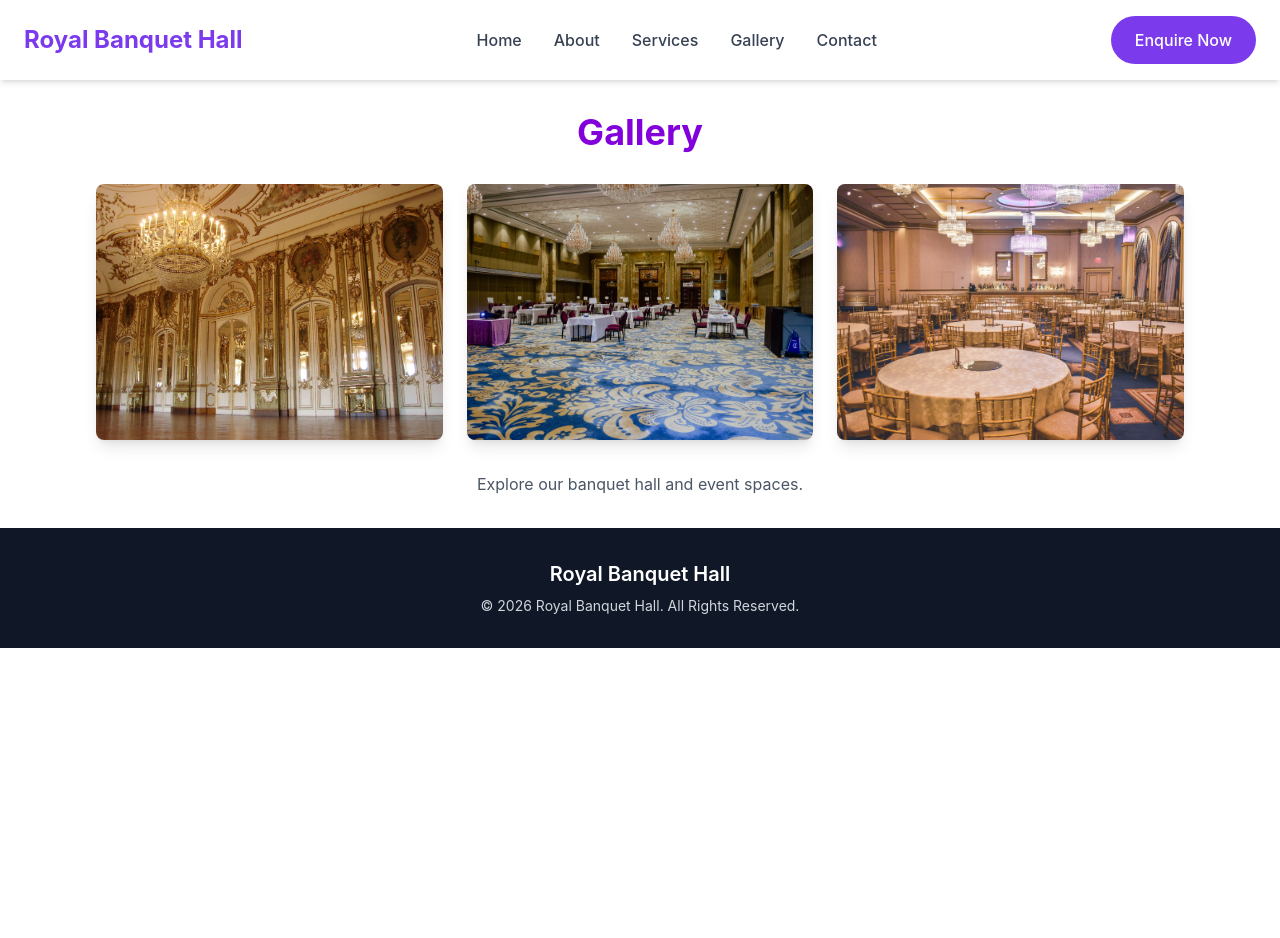
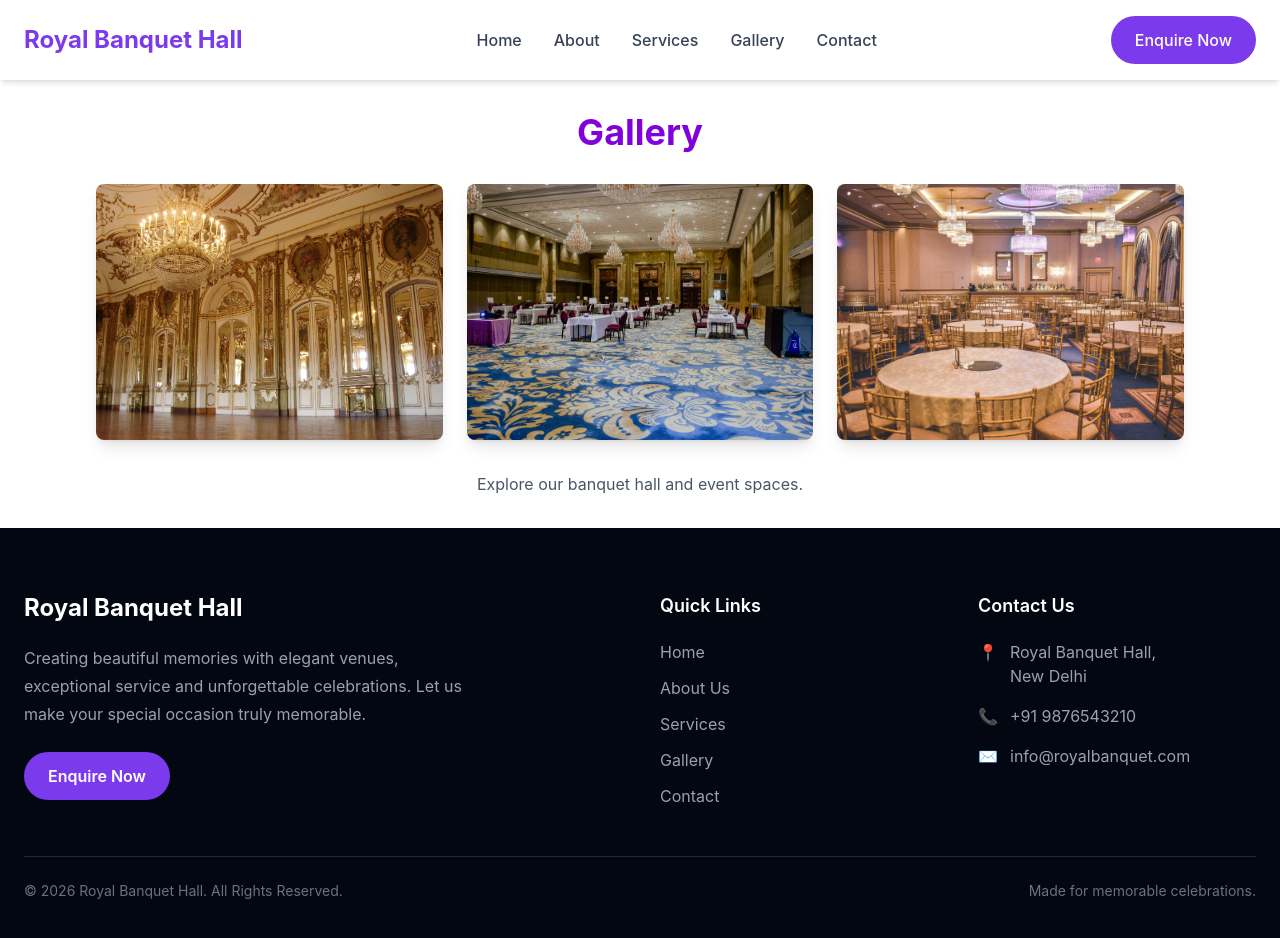
Before and after one commit to deveshkumar0902/Banquet_Intern, a React app in the folder frontend/: page /gallery in a window 1280 px wide. Shown: the top 938 px of the page. Before the commit the page ends 800 px from the top, so only its background shows below. Built offline with nearby package versions, Linux system fonts and the light colour scheme; the HTML template or start-up script is replaced by a standard one.

Commit message:
Redesigned footer layout

```diff
--- a/frontend/src/components/layout/Footer.jsx
+++ b/frontend/src/components/layout/Footer.jsx
@@ -1,16 +1,148 @@
 import Container from "./Container";
+import { Link } from "react-router-dom";
 
 function Footer() {
   return (
-    <footer className="bg-gray-900 text-white">
+    <footer className="bg-gray-950 text-white">
+
       <Container>
-        <div className="flex flex-col items-center justify-center py-8">
-          <h2 className="text-xl font-semibold">Royal Banquet Hall</h2>
-          <p className="mt-2 text-sm text-gray-300">
-            © 2026 Royal Banquet Hall. All Rights Reserved.
-          </p>
+        <div className="py-16">
+
+          {/* Main Footer */}
+
+          <div className="grid md:grid-cols-2 lg:grid-cols-4 gap-10">
+
+            {/* Brand */}
+
+            <div className="lg:col-span-2">
+
+              <Link
+                to="/"
+                className="text-2xl font-bold text-white"
+              >
+                Royal Banquet Hall
+              </Link>
+
+              <p className="mt-5 text-gray-400 leading-7 max-w-md">
+                Creating beautiful memories with elegant venues,
+                exceptional service and unforgettable celebrations.
+                Let us make your special occasion truly memorable.
+              </p>
+
+              <a
+                href="#enquiry-form"
+                className="inline-block mt-6 bg-[#7C3AED] hover:bg-[#6D28D9] px-6 py-3 rounded-full font-semibold transition"
+              >
+                Enquire Now
+              </a>
+
+            </div>
+
+            {/* Quick Links */}
+
+            <div>
+
+              <h3 className="text-lg font-semibold mb-5">
+                Quick Links
+              </h3>
+
+              <div className="space-y-3">
+
+                <Link
+                  to="/"
+                  className="block text-gray-400 hover:text-white transition"
+                >
+                  Home
+                </Link>
+
+                <a
+                  href="#about"
+                  className="block text-gray-400 hover:text-white transition"
+                >
+                  About Us
+                </a>
+
+                <a
+                  href="#services"
+                  className="block text-gray-400 hover:text-white transition"
+                >
+                  Services
+                </a>
+
+                <Link
+                  to="/gallery"
+                  className="block text-gray-400 hover:text-white transition"
+                >
+                  Gallery
+                </Link>
+
+                <a
+                  href="#contact"
+                  className="block text-gray-400 hover:text-white transition"
+                >
+                  Contact
+                </a>
+
+              </div>
+
+            </div>
+
+            {/* Contact */}
+
+            <div>
+
+              <h3 className="text-lg font-semibold mb-5">
+                Contact Us
+              </h3>
+
+              <div className="space-y-4 text-gray-400">
+
+                <p className="flex gap-3">
+                  <span>📍</span>
+                  <span>
+                    Royal Banquet Hall,
+                    <br />
+                    New Delhi
+                  </span>
+                </p>
+
+                <p className="flex gap-3">
+                  <span>📞</span>
+                  <span>+91 9876543210</span>
+                </p>
+
+                <p className="flex gap-3">
+                  <span>✉️</span>
+                  <span>info@royalbanquet.com</span>
+                </p>
+
+              </div>
+
+            </div>
+
+          </div>
+
+          {/* Divider */}
+
+          <div className="border-t border-gray-800 mt-12 pt-6">
+
+            <div className="flex flex-col md:flex-row items-center justify-between gap-3">
+
+              <p className="text-sm text-gray-500">
+                © 2026 Royal Banquet Hall. All Rights Reserved.
+              </p>
+
+              <p className="text-sm text-gray-500">
+                Made for memorable celebrations.
+              </p>
+
+            </div>
+
+          </div>
+
         </div>
       </Container>
+
     </footer>
   );
 }
```
Also changed, not shown: 2 other files (tests, documents, lock files or other folders).
